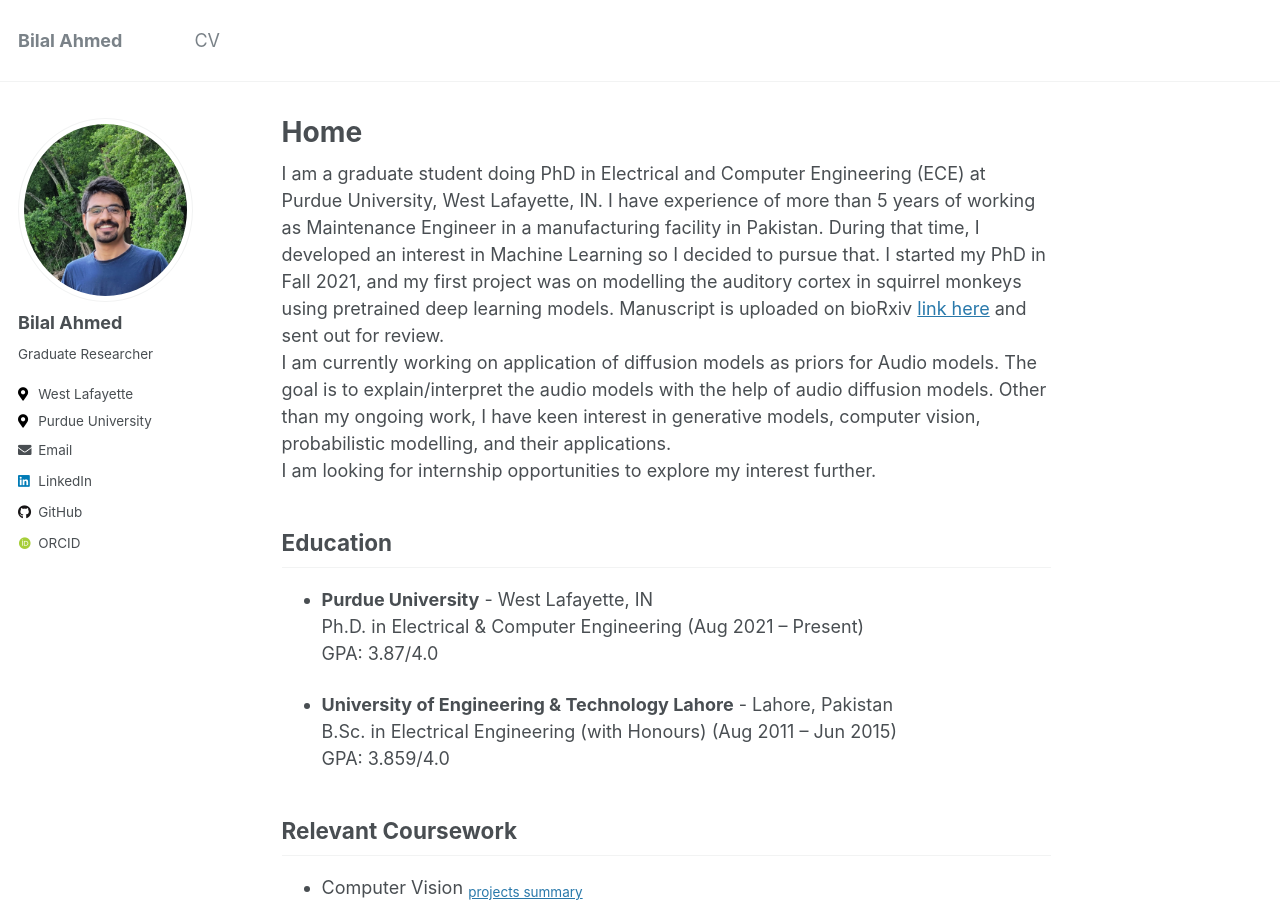
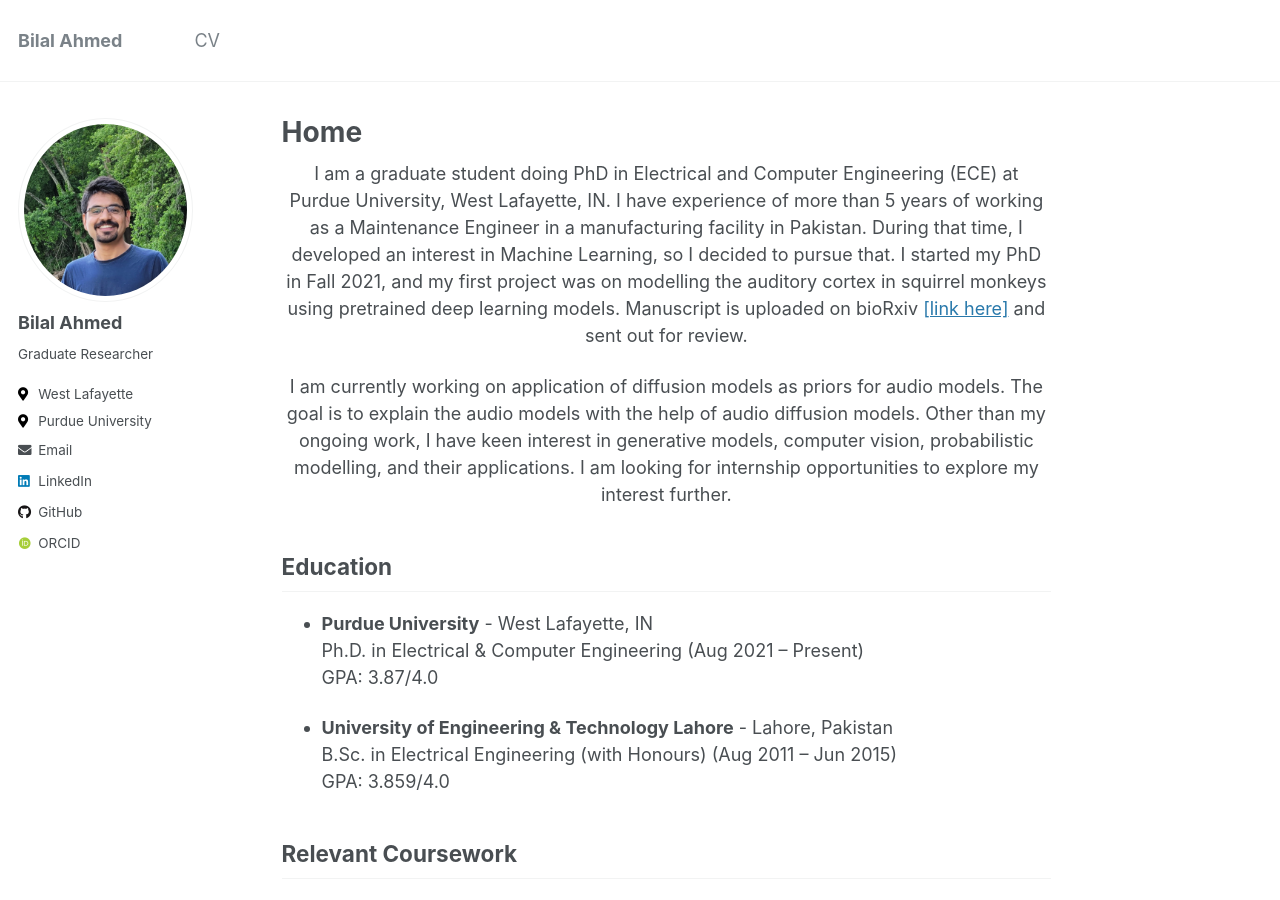
Before and after one commit to bilalhsp/bilalhsp.github.io, a Jekyll site: the page built from _pages/home.md, in a window 1280 px wide and 900 px high. Built offline with Jekyll 4.4.1, drawn with Linux system fonts in a browser that asks for light colours; some web fonts are replaced.

Commit message:
my profile summary updated

```diff
--- a/_pages/home.md
+++ b/_pages/home.md
@@ -12,23 +12,22 @@ redirect_from:
 
 
 
-<!-- <center>
-    I am a graduate student doing PhD in Electrical and Computer Engineering (ECE) at Purdue University, West Lafayette, IN.
-    I have experience of more than 5 years of working as Maintenance Engineer in a manufacturing facility in Pakistan. During that time,
-    I developed an interest in Machine Learning so I decided to pursue that. I started my PhD in Fall 2021, and my first project was
-    on modelling the auditory cortex in squirrel monkeys using pretrained deep learning models. Manuscript is uploaded on bioRxiv
-    <a href="https://www.biorxiv.org/content/10.1101/2024.11.12.623280v1.abstract" target="_blank">[link here]</a> and sent out for review.
-    I am currently working on application of diffusion models as priors for Audio models. The goal is to explain/interpret the audio models with the help of audio diffusion models. Other than my ongoing work, I have keen interest in generative models, computer vision,
-    probabilistic modelling, and their applications.
-    I am looking for internship opportunities to explore my interest further.
-</center> -->
-I am a graduate student doing PhD in Electrical and Computer Engineering (ECE) at Purdue University, West Lafayette, IN.
-I have experience of more than 5 years of working as Maintenance Engineer in a manufacturing facility in Pakistan. During that time,
-I developed an interest in Machine Learning so I decided to pursue that. I started my PhD in Fall 2021, and my first project was
-on modelling the auditory cortex in squirrel monkeys using pretrained deep learning models. Manuscript is uploaded on bioRxiv [link here](https://www.biorxiv.org/content/10.1101/2024.11.12.623280v1.abstract) and sent out for review.
+<center>
+    <p>
+        I am a graduate student doing PhD in Electrical and Computer Engineering (ECE) at Purdue University, West Lafayette, IN. I have experience of more than 5 years of working as a Maintenance Engineer in a manufacturing facility in Pakistan. During that time, I developed an interest in Machine Learning, so I decided to pursue that. I started my PhD in Fall 2021, and my first project was on modelling the auditory cortex in squirrel monkeys using pretrained deep learning models. Manuscript is uploaded on bioRxiv
+        <a href="https://www.biorxiv.org/content/10.1101/2024.11.12.623280v1.abstract" target="_blank">[link here]</a> and sent out for review.
+    </p>
+    <p>
+        I am currently working on application of diffusion models as priors for audio models. The goal is to explain the audio models with the help of audio diffusion models. Other than my ongoing work, I have keen interest in generative models, computer vision, probabilistic modelling, and their applications.
+        I am looking for internship opportunities to explore my interest further.
+    </p>
+</center>
+
+<!-- I am a graduate student doing PhD in Electrical and Computer Engineering (ECE) at Purdue University, West Lafayette, IN.
+I have experience of more than 5 years of working as Maintenance Engineer in a manufacturing facility in Pakistan. During that time, I developed an interest in Machine Learning so I decided to pursue that. I started my PhD in Fall 2021, and my first project was on modelling the auditory cortex in squirrel monkeys using pretrained deep learning models. Manuscript is uploaded on bioRxiv [link here](https://www.biorxiv.org/content/10.1101/2024.11.12.623280v1.abstract) and sent out for review.
 I am currently working on application of diffusion models as priors for Audio models. The goal is to explain/interpret the audio models with the help of audio diffusion models. Other than my ongoing work, I have keen interest in generative models, computer vision,
 probabilistic modelling, and their applications.
-I am looking for internship opportunities to explore my interest further.
+I am looking for internship opportunities to explore my interest further. -->
 
 ## Education
 - **Purdue University** - West Lafayette, IN
```
